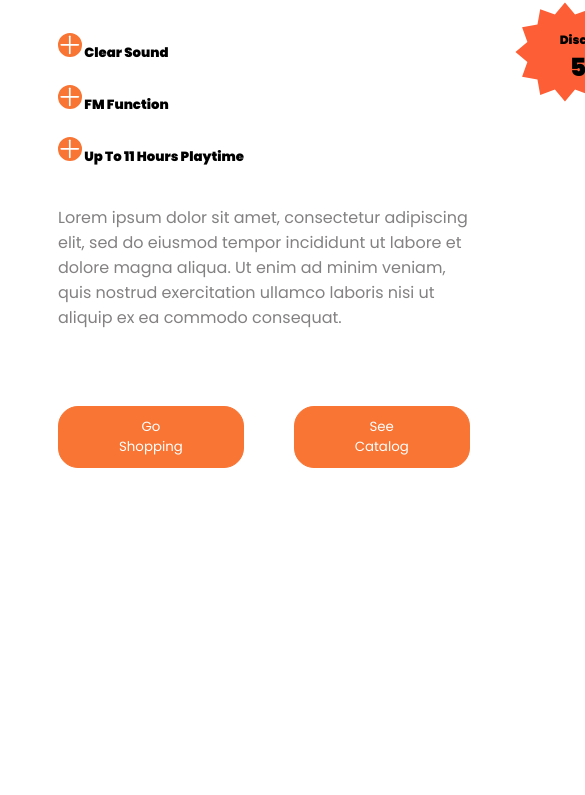
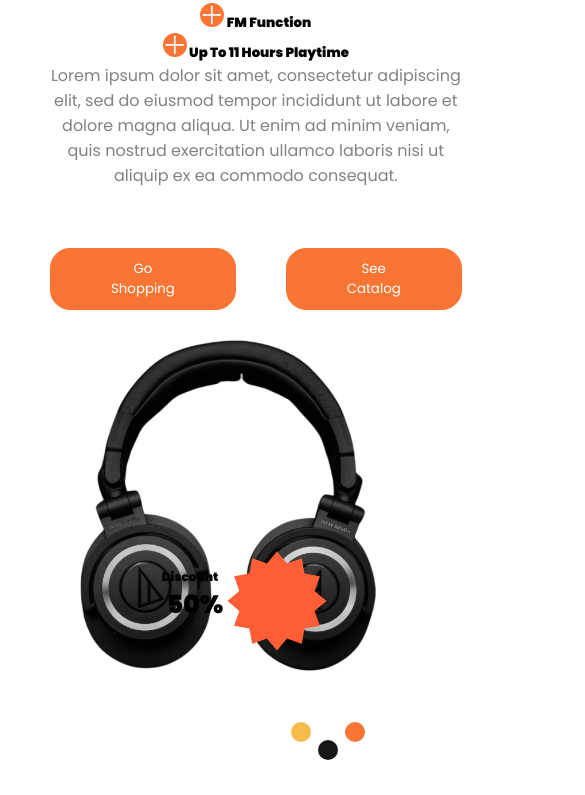
Before and after one commit to VidyaSagarMehar/live-project-07-headphone, a website: page index.html in a window 390 px wide. Shown: the part 352-1147 px from the top of the page, 585 px wide, since content can reach past the window. Before the commit the page ends 860 px from the top, so only its background shows below. Drawn offline with Linux system fonts and the light colour scheme.

Commit message:
media querry added

```diff
--- /dev/null
+++ b/css/Media.css
@@ -0,0 +1,127 @@
+@media only screen and (min-width:320px) and (max-width:480px){
+    *{
+        margin: 0px;
+    }
+    body nav h5{
+            display: flex;
+            flex-direction: row;
+            display: inline-block;
+            border: 2px solid red;
+            width: 50px;
+            /* justify-content: space-around; */
+            font-family: "Poppins";
+            align-items: bottom;
+            font-weight: bold;
+        }
+    div.nav-items {
+            display: flex;
+            flex-direction: row;
+            /* display: inline-block; */
+            /* justify-content: space-between; */
+            /* display: absolute; */
+            margin-left: 00px;
+            /* border: 2px solid black; */
+            width: 900px;
+            color: #838181;
+
+     }
+     .navLogo{
+        width: 70px;
+     }
+    .actionSvg{
+        position: absolute;
+        margin-top: 50px;
+        border: 2px solid red;
+        width: 300px;
+        height: 30px;
+        margin-left: 20px;
+    }
+
+    /* intro section */
+    div.intro-section{
+        text-align: center;
+        margin-top: 50px;
+        display: grid;
+        grid-template-columns: 1fr;
+    }
+
+    div.headphone-div{
+        /* border: 2px solid black; */
+        height: 60%;
+    }
+    [headphone]{
+        position: relative;
+        width: 350px;
+        z-index: -1;
+        margin-left: 00px;
+        top: -50%;
+    }
+    .discount{
+        position: relative;
+        width: 100px;
+        height: 150px;
+        top: 55%;
+        left: 10%;
+    }
+    .discount-content{
+        /* border: 2px solid red; */
+        width: 200px;
+        font-family: "Poppins";
+        position: relative;
+        font-size: 12px;
+        top: 30%;
+        left: 90px;
+    }
+    div.discount-content h1{
+        position: relative;
+        font-size: 25px;
+        margin-left: 10px;
+        bottom: 70px;
+    }
+    .dot1::after{
+        content: "";
+        display: block;
+        width: 20px;
+        height: 20px;
+        border-radius: 10px;
+        background-color: #f6bb4c;
+    }
+    .dot2::after{
+        content: "";
+        display: block;
+        width: 20px;
+        height: 20px;
+        border-radius: 10px;
+        background-color: #f87534;
+    }
+    .dot3::after{
+        content: "";
+        display: block;
+        width: 20px;
+        height: 20px;
+        border-radius: 10px;
+        background-color: #171717;
+    }
+    .dots{
+        position: relative;
+        display: flex;
+        display: inline-block;
+        flex-direction: row;
+        margin-left: 30px;
+        margin-top: -60px;
+        z-index: -1;
+    }
+    div.threeDot{
+        position: absolute;
+        display: inline;
+        margin-left: 150px;
+        /* margin-top: -1000px; */
+        /* z-index: -1; */
+    }
+
+}
+
+@media only screen and (min-width:481px) and (max-width:1024px){
+
+
+}
--- a/css/index.css
+++ b/css/style.css
@@ -1,5 +1,7 @@
 @import url('https://fonts.googleapis.com/css2?family=Poppins:wght@400;900&display=swap');
-
+*{
+    /* border: solid 2px red; */
+}
 body nav{
     display: flex;
     /* border: 2px solid black; */
@@ -8,7 +10,7 @@ body nav{
 }
 body nav h5{
     display: flex;
-    flex-wrap: wrap;
+    /* flex-wrap: wrap; */
     flex-direction: row;
     display: inline;
     /* border: 2px solid red; */
@@ -29,6 +31,11 @@ div.nav-items {
     width: 900px;
     color: #838181;
 
+}
+.actionSvg{
+    /* border: 2px solid red; */
+    width: 400px;
+    margin-left: -80px;
 }
 div.nav-items h5:hover{
     color: #f87534;
@@ -56,6 +63,8 @@ div.headphone-div{
     left: 10%;
 }
 .discount-content{
+    /* border: 2px solid red; */
+    width: 200px;
     font-family: "Poppins";
     position: relative;
     font-size: 12px;
@@ -102,7 +111,7 @@ div.discount-content h1{
     z-index: -1;
 }
 div.threeDot{
-    position: fixed;
+    position: absolute;
     display: inline;
     margin-left: 150px;
     /* margin-top: -1000px; */
--- a/index.html
+++ b/index.html
@@ -4,7 +4,8 @@
     <meta charset="UTF-8" />
     <meta http-equiv="X-UA-Compatible" content="IE=edge" />
     <meta name="viewport" content="width=device-width, initial-scale=1.0" />
-    <link rel="stylesheet" href="css/index.css" />
+    <link rel="stylesheet" href="css/style.css" />
+    <link rel="stylesheet" href="css/Media.css">
     <link rel="preconnect" href="https://fonts.googleapis.com" />
     <link rel="preconnect" href="https://fonts.gstatic.com" crossorigin />
     <link
@@ -15,14 +16,14 @@
   </head>
   <body>
     <nav>
-      <img src="./images/logo.svg" alt="logo" />
+      <img src="./images/logo.svg" alt="logo" class="navLogo"/>
       <div class="nav-items">
         <h5 class="nav-item active-item">Home</h5>
         <h5 class="nav-item active-item">Product</h5>
         <h5 class="nav-item active-item">Price</h5>
         <h5 class="nav-item active-item">About</h5>
       </div>
-      <img src="./images/actions.svg" alt="actions" />
+      <img src="./images/actions.svg" alt="actions" class="actionSvg" />
     </nav>
     <div class="intro-section">
       <div class="left-section">
```
